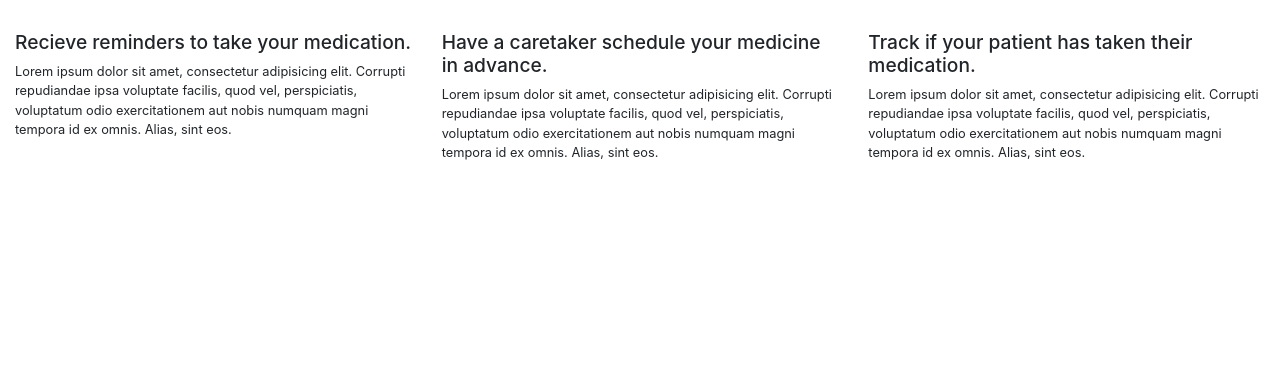
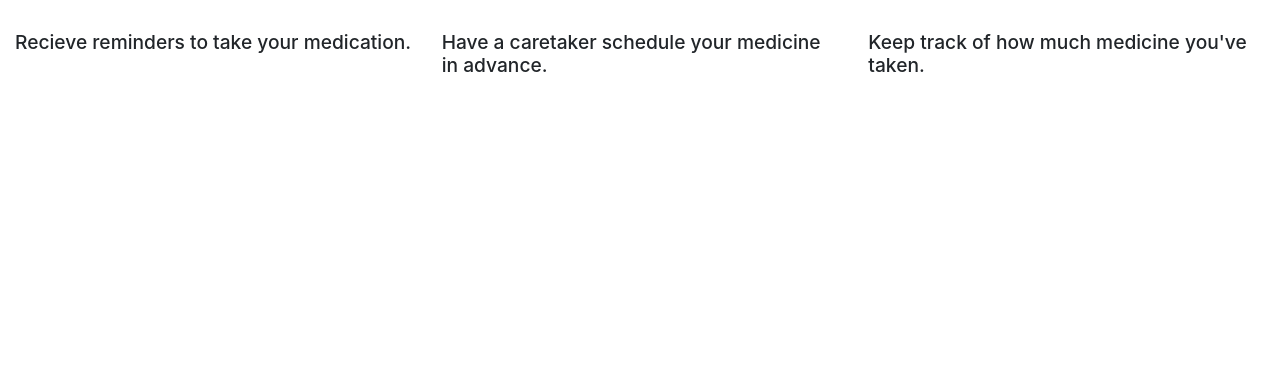
Before and after one commit to MHack-Spartans/webserver, a Django app: page / in a window 1280 px wide. Shown: the part 420-800 px from the top of the page. Run offline with Django 3.2, Linux system fonts and the light colour scheme; parts of the project's set-up code (start-up, migrations or seed data) failed here and were passed over; some libraries are stand-ins or nearby versions.

Commit message:
more fix

```diff
--- a/pillbuddy/dashboard/views.py
+++ b/pillbuddy/dashboard/views.py
@@ -12,5 +12,8 @@ def dashboard(request):
 
 def dispense(request, slot, amount):
     print("Dispense slot:", slot)
+    d = Drug.objects.get(slot = slot)
+    d.pillsTaken += amount
+    d.save()
     mqtt.publish_dispense_now(slot, amount)
     return HttpResponse("")
--- a/pillbuddy/home/templates/index.html
+++ b/pillbuddy/home/templates/index.html
@@ -17,24 +17,13 @@
     <div class="row">
         <div class="col-sm">
             <h2>Recieve reminders to take your medication.</h2>
-            <p class="description">Lorem ipsum dolor sit amet, consectetur adipisicing elit.
-                Corrupti repudiandae ipsa voluptate facilis, quod vel,
-                 perspiciatis, voluptatum odio exercitationem aut nobis
-                 numquam magni tempora id ex omnis. Alias, sint eos.</p>
+
         </div>
         <div class="col-sm">
             <h2>Have a caretaker schedule your medicine in advance.</h2>
-            <p class="description">Lorem ipsum dolor sit amet, consectetur adipisicing elit.
-                    Corrupti repudiandae ipsa voluptate facilis, quod vel,
-                     perspiciatis, voluptatum odio exercitationem aut nobis
-                     numquam magni tempora id ex omnis. Alias, sint eos.</p>
         </div>
         <div class="col-sm">
-            <h2>Track if your patient has taken their medication.</h2>
-            <p class="description">Lorem ipsum dolor sit amet, consectetur adipisicing elit.
-                    Corrupti repudiandae ipsa voluptate facilis, quod vel,
-                     perspiciatis, voluptatum odio exercitationem aut nobis
-                     numquam magni tempora id ex omnis. Alias, sint eos.</p>
+            <h2>Keep track of how much medicine you've taken.</h2>
         </div>
     </div>
 </div>
```
